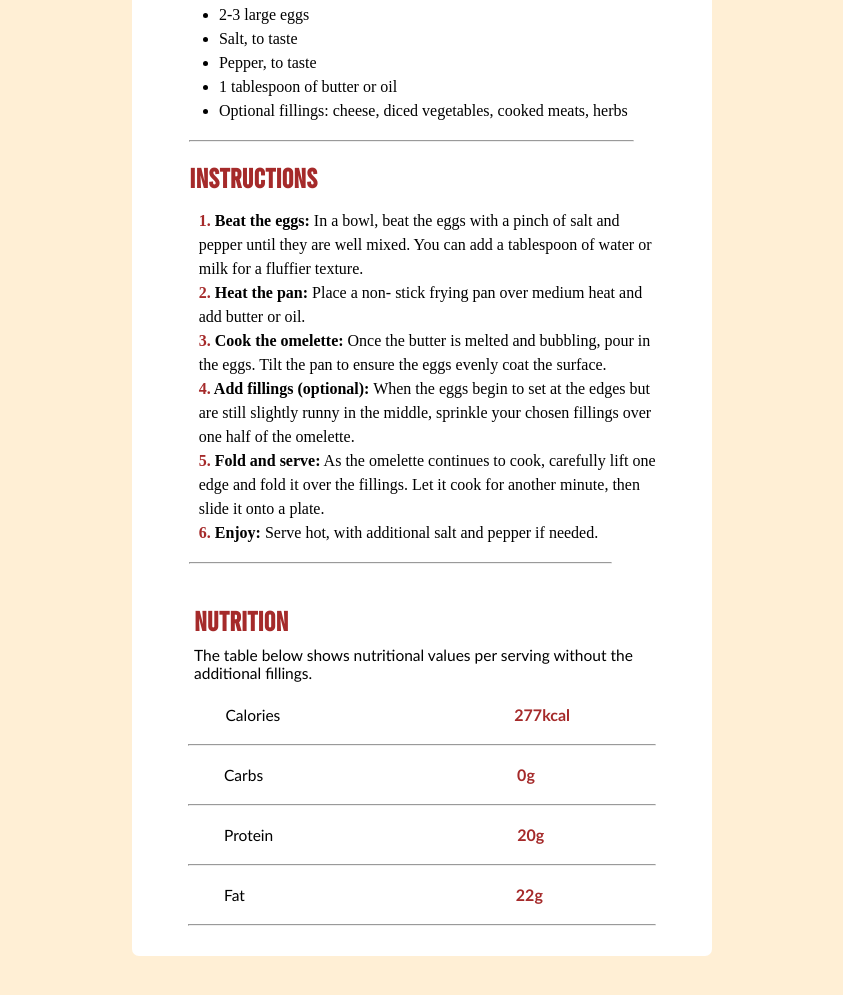
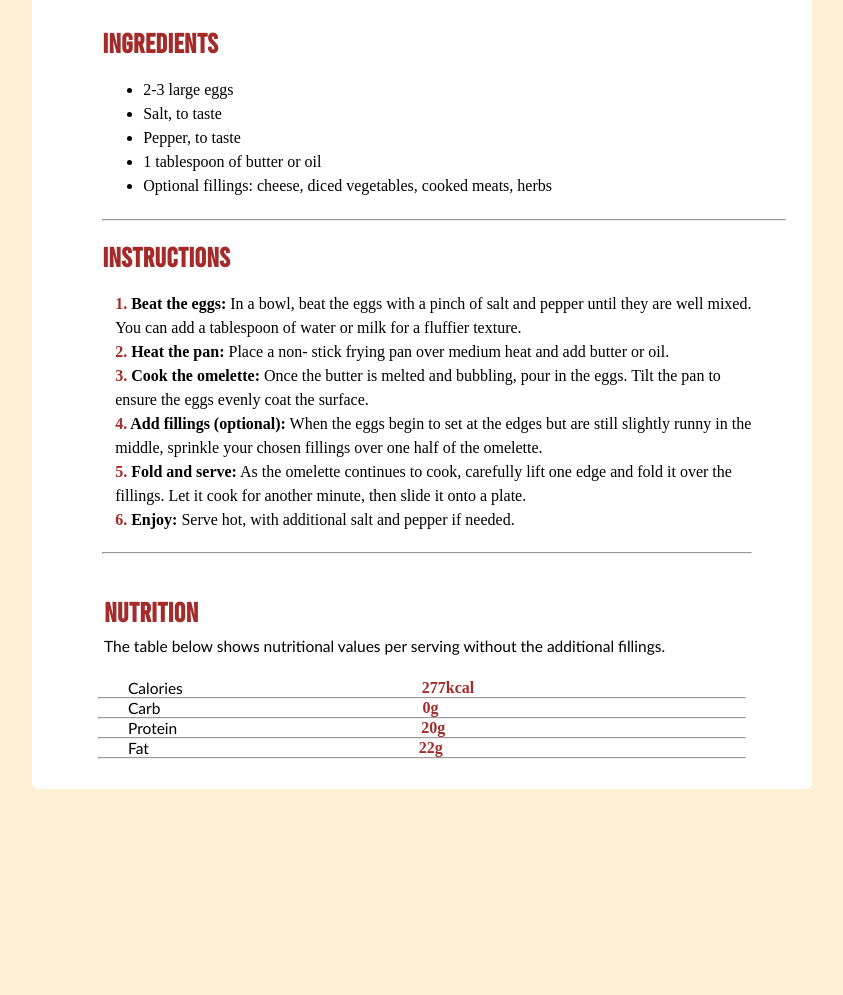
Before and after one commit to leoGomesss/projeto1, a plain HTML site: page index.html in a window 1280 px wide. Shown: the part 771-1766 px from the top of the page, without its empty margins (218-1061 px from the left). After the commit the page ends 1649 px from the top, so only its background shows below. Drawn offline with Linux system fonts and the light colour scheme.

Commit message:
30122024[1]

```diff
--- a/estilo.css
+++ b/estilo.css
@@ -22,7 +22,7 @@ span {
 }
 h1 {
   font-family: fonte-principal sans-serif;
-  font-size: 2.7em;
+  font-size: 2.2em;
   font-weight: bold;
 }
 h2 {
@@ -52,7 +52,7 @@ p {
   justify-content: center;
   align-items: center;
   gap: 20px;
-  width: 520px;
+  width: 720px;
   padding: 30px;
   min-width: 320px;
   background: #fff;
@@ -105,8 +105,11 @@ p {
   padding: 2% 0 2% 6%;
   line-height: 1.5em;
 }
+#ajuste {
+  width: 90%;
+}
 .linha {
-  width: 90%;
+  width: 100%;
 }
 #texto {
   padding-top: 0.7px;
@@ -115,35 +118,35 @@ p {
 }
 #calorias {
   display: flex;
-  width: 80%;
   flex-direction: row;
-  word-spacing: 230px;
-  padding-left: 40px;
-  padding-right: 17px;
+  justify-content: flex-start;
+  align-items: center;
+  gap: 239px;
+  padding-left: 30px;
 }
 #carb {
   display: flex;
-  width: 80%;
   flex-direction: row;
-  word-spacing: 250px;
-  padding-left: 40px;
-  padding-right: 20px;
+  justify-content: flex-start;
+  align-items: center;
+  gap: 262px;
+  padding-left: 30px;
 }
 #prot {
   display: flex;
-  width: 80%;
   flex-direction: row;
-  word-spacing: 240px;
-  padding-left: 40px;
-  padding-right: 20px;
+  justify-content: flex-start;
+  align-items: center;
+  gap: 244px;
+  padding-left: 30px;
 }
 #fat {
   display: flex;
-  width: 80%;
   flex-direction: row;
-  word-spacing: 267px;
-  padding-left: 40px;
-  padding-right: 20px;
+  justify-content: flex-start;
+  align-items: center;
+  gap: 270px;
+  padding-left: 30px;
 }
 .tipo {
   font-weight: bold;
--- a/index.html
+++ b/index.html
@@ -5,7 +5,7 @@
     <meta name="viewport" content="width=device-width, initial-scale=1.0" />
     <title>Simple Omelette</title>
     <link rel="shortcut icon" href="Imagens/favicon-32x32.png" type="image/x-icon">
-    <link rel="stylesheet" href="estilo.css" />
+    <link rel="stylesheet" href="estilo.css"/>
   </head>
   <body>
     <div class="principal">
@@ -77,29 +77,43 @@
       <p>The table below shows nutritional values per serving without the additional
       fillings.</p>
     </div>
+    <div id="ajuste">
       <div id="calorias">
-      <p>Calories <span class="tipo">277kcal</span></p>
+        <div>
+          <p>Calories</p>
+        </div>
+        <div><span class="tipo">277kcal</span></div>
       </div>
       <div class="linha">
         <hr>
       </div>
       <div id="carb">
-      <p>Carbs <span class="tipo">0g</span></p>
+        <div>
+          <p>Carb</p>
+        </div>
+        <div><span class="tipo">0g</span></div>
       </div>
       <div class="linha">
         <hr>
       </div>
       <div id="prot">
-      <p>Protein <span class="tipo">20g</span></p>
+        <div>
+        <p>Protein</p>
+        </div>
+        <div><span class="tipo">20g</span></div>
       </div>
       <div class="linha">
         <hr>
       </div>
       <div id="fat">
-      <p>Fat <span class="tipo">22g</span></p>
+        <div>
+          <p>Fat</p>
+        </div>
+        <div><span class="tipo">22g</span></div>
       </div>
       <div class="linha">
         <hr>
       </div>
+    </div>
   </body>
 </html>
```
Lines whose indentation alone changed are shown as unchanged.
